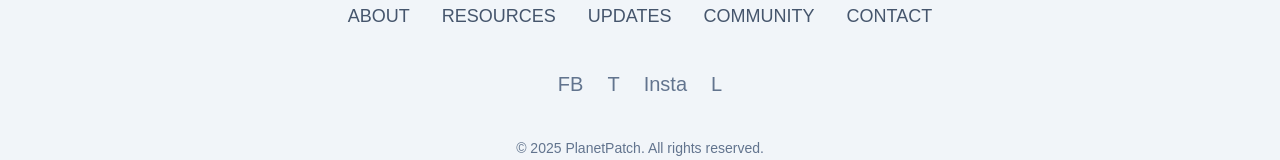
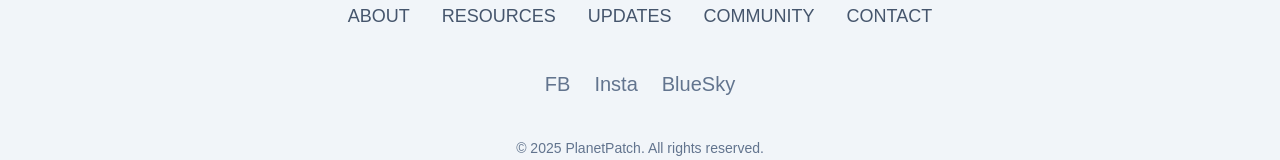
Before and after one commit to planetpatch/planetpatch_website, a Next.js app: page / in a window 1280 px wide. Shown: the part 1488-1648 px from the top of the page. Built offline with nearby package versions, Linux system fonts and the light colour scheme; a web font is replaced by a local one.

Commit message:
add footer links

```diff
--- a/src/components/Footer.tsx
+++ b/src/components/Footer.tsx
@@ -6,10 +6,10 @@ import { gemunuLibre } from './ui/fonts';
 
 // If you don't want to install react-icons yet, you can use simple text placeholders:
 const FacebookPlaceholder = () => <span className="text-xl">FB</span>;
-const TwitterPlaceholder = () => <span className="text-xl">T</span>;
+// const TwitterPlaceholder = () => <span className="text-xl">T</span>;
 const InstagramPlaceholder = () => <span className="text-xl">Insta</span>;
-const LinkedinPlaceholder = () => <span className="text-xl">L</span>;
-
+// const LinkedinPlaceholder = () => <span className="text-xl">L</span>;
+const BlueskyPlaceholder = () => <span className="text-xl">BlueSky</span>;
 
 interface FooterLink {
   href: string;
@@ -26,10 +26,11 @@ const footerNavLinks: FooterLink[] = [
 
 // Example social links - update with your actual URLs
 const socialLinks = [
-  { href: "https://facebook.com", icon: FacebookPlaceholder, label: "Facebook" },
-  { href: "https://twitter.com", icon: TwitterPlaceholder, label: "Twitter" },
-  { href: "https://instagram.com", icon: InstagramPlaceholder, label: "Instagram" },
-  { href: "https://linkedin.com", icon: LinkedinPlaceholder, label: "LinkedIn" },
+  { href: "https://www.facebook.com/planetpatch.dev/", icon: FacebookPlaceholder, label: "Facebook" },
+//   { href: "https://twitter.com", icon: TwitterPlaceholder, label: "Twitter" },
+    { href: "https://www.instagram.com/planetpatch.dev/", icon: InstagramPlaceholder, label: "Instagram" },
+    { href: "https://bsky.app/profile/planetpatch.bsky.social", icon: BlueskyPlaceholder, label: "BlueSky" },
+//   { href: "https://linkedin.com", icon: LinkedinPlaceholder, label: "LinkedIn" },
 ];
 
 const Footer = () => {
```
